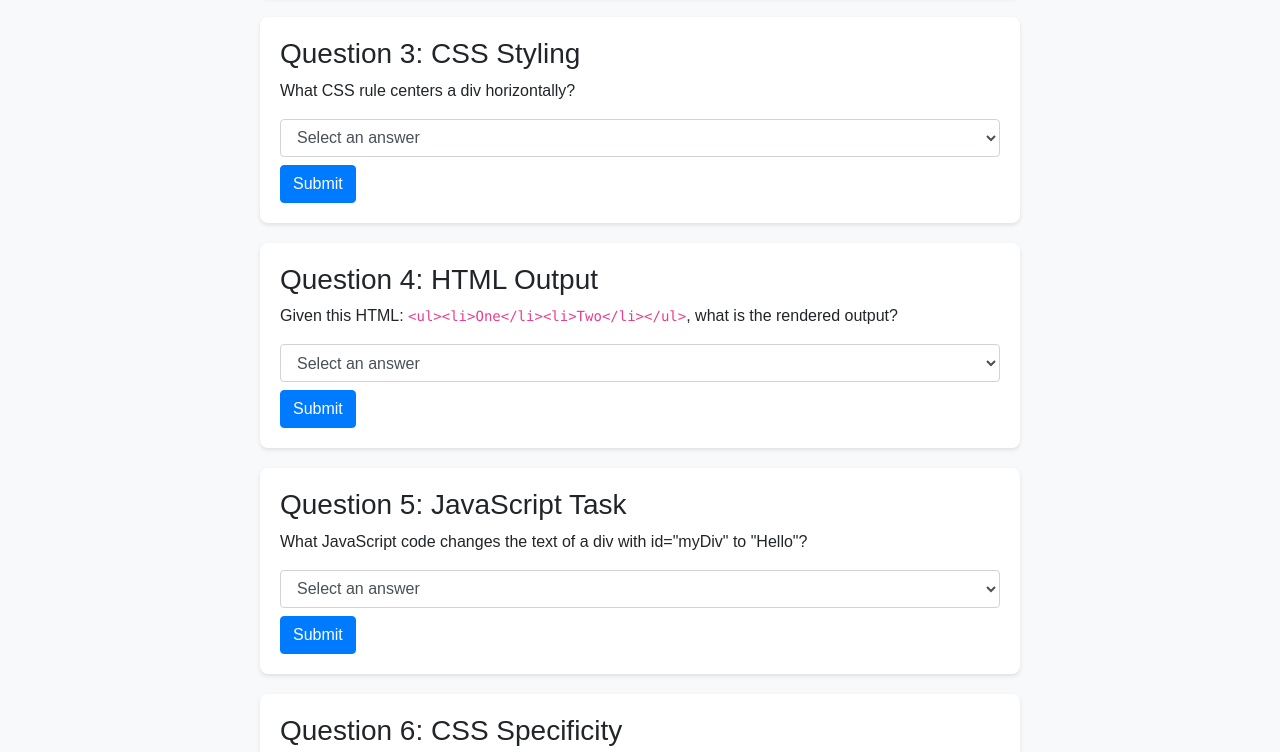
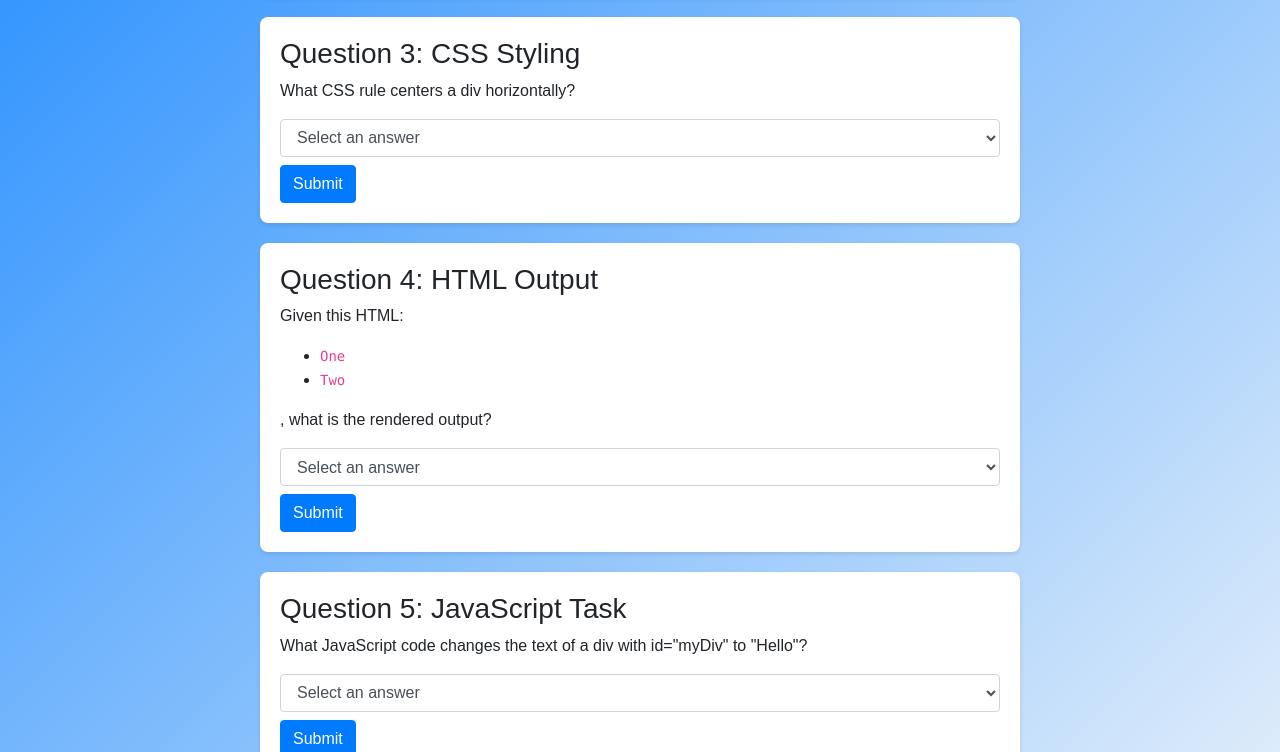
Before and after one commit to lukeandwoofy/ClassCompass-Coding-Challenge, a plain HTML site: page challenge.html in a window 1280 px wide. Shown: the part 646-1398 px from the top of the page. Drawn offline with nearby package versions, Linux system fonts and the light colour scheme.

Commit message:
Update challenge.html

```diff
--- a/challenge.html
+++ b/challenge.html
@@ -4,10 +4,11 @@
   <meta charset="UTF-8">
   <meta name="viewport" content="width=device-width, initial-scale=1.0">
   <title>Bebras Challenge UK - Quiz</title>
+  <link rel="manifest" href="/bebras-challenge-advanced/manifest.json">
   <link rel="stylesheet" href="https://stackpath.bootstrapcdn.com/bootstrap/4.5.2/css/bootstrap.min.css">
   <style>
     body {
-      background-color: #f8f9fa;
+      background: linear-gradient(135deg, #007bff 0%, #f8f9fa 100%);
       font-family: Arial, sans-serif;
     }
     .container {
@@ -105,7 +106,7 @@
       <!-- Question 4: Algorithmic Thinking -->
       <div class="question">
         <h3>Question 4: HTML Output</h3>
-        <p>Given this HTML: <code>&lt;ul&gt;&lt;li&gt;One&lt;/li&gt;&lt;li&gt;Two&lt;/li&gt;&lt;/ul&gt;</code>, what is the rendered output?</p>
+        <p>Given this HTML: <code><ul><li>One</li><li>Two</li></ul></code>, what is the rendered output?</p>
         <select id="q4-answer" class="form-control">
           <option value="">Select an answer</option>
           <option value="correct">A bulleted list with "One" and "Two"</option>
```
